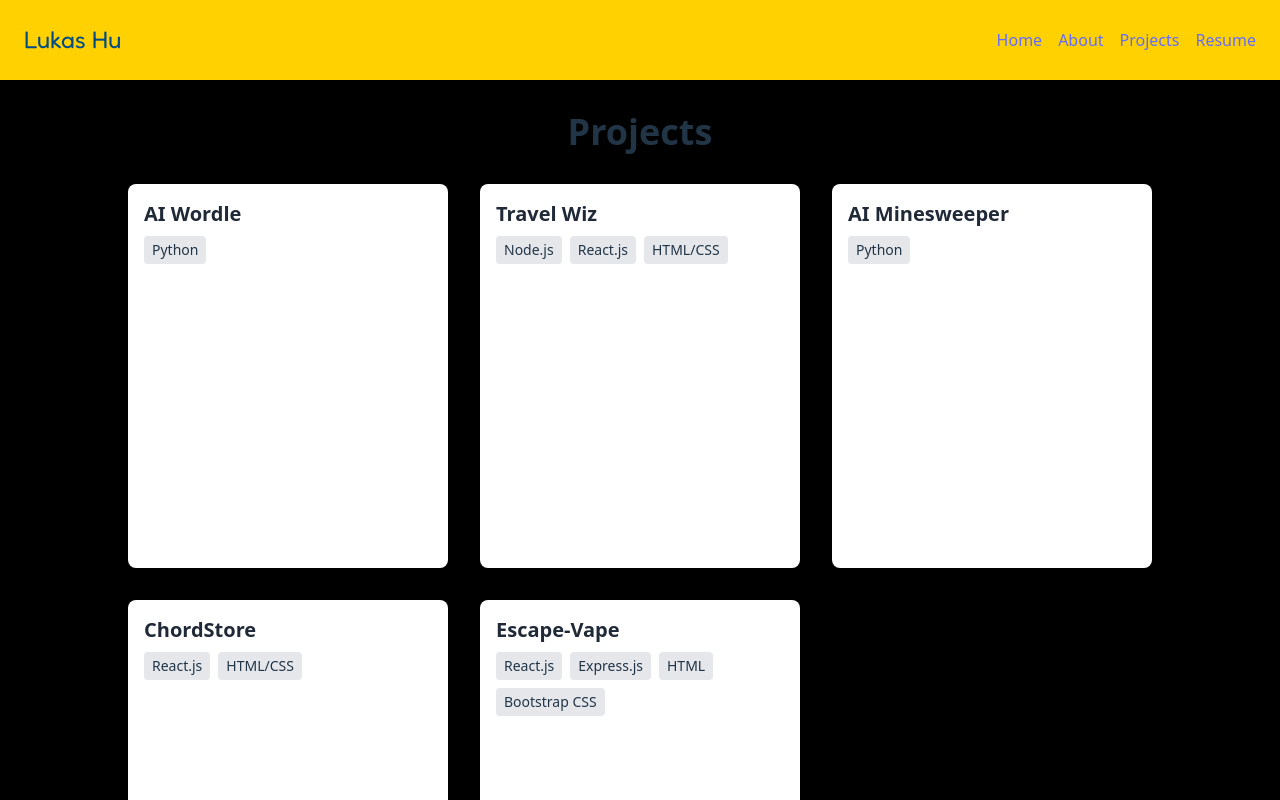
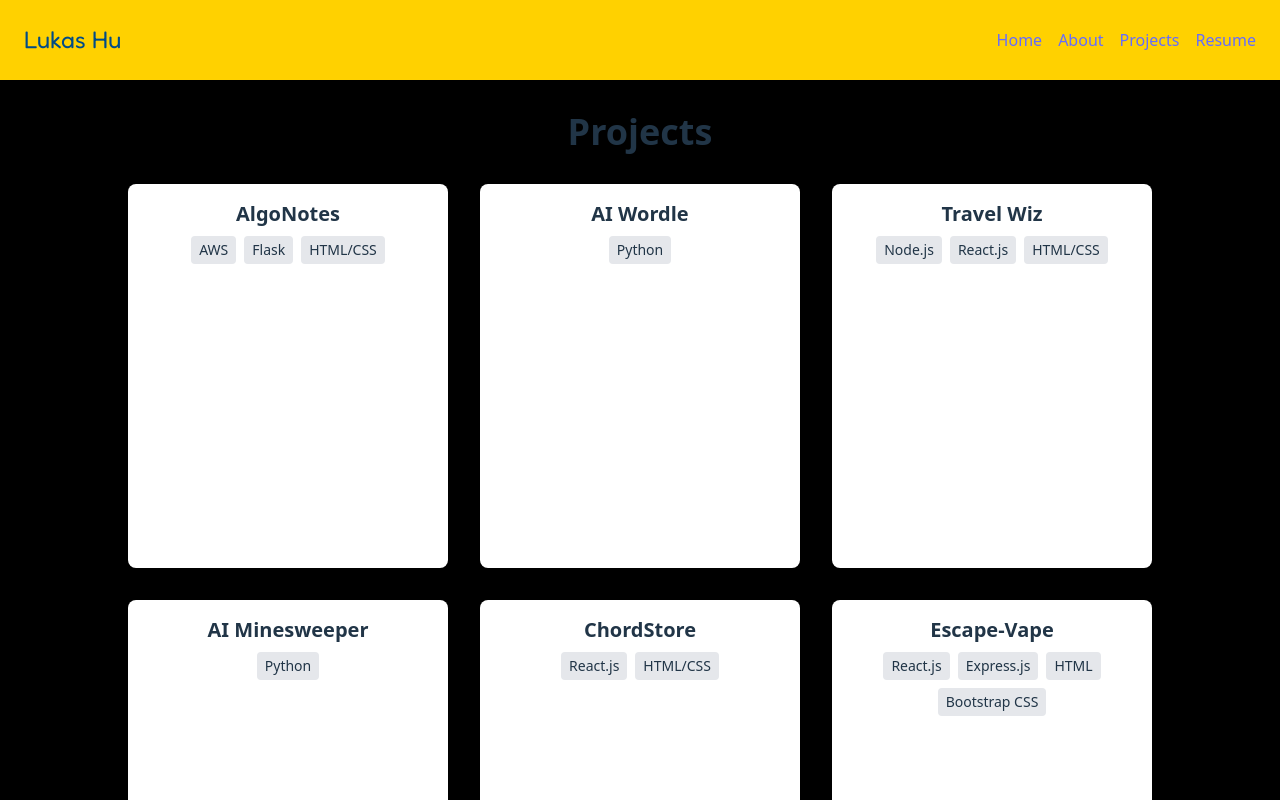
Before and after one commit to Lukas-L-Hu/Lukas-L-Hu.github.io, a React (Vite) app: page /Projects in a window 1280 px wide. Built offline with nearby package versions, Linux system fonts and the light colour scheme.

Commit message:
Fixed spacing and added instructions for project card when toggling

```diff
--- a/src/components/About.jsx
+++ b/src/components/About.jsx
@@ -4,7 +4,7 @@ import { motion } from 'framer-motion';
 
 export default function About() {
   return (
-    <div>
+    <div className="flex flex-col gap-y-16 pt-16 pb-20">
     <TextArea heading="Get to Know Me">
       <h2>Originally from the Washington, D.C. area, I have lived on the West Coast in both Las Vegas, NV and Orange County, CA. While I am still an East
         Coast kid at heart, I have really enjoyed life in the West. I have also had the privilege of traveling the world to places such as Taiwan, Austria, the Philippines,
--- a/src/components/Project.jsx
+++ b/src/components/Project.jsx
@@ -1,15 +1,15 @@
 import { useState } from "react";
 
-export default function ProjectCard({ title, description, imageUrl, techStack }) {
+export default function Project({ title, description, imageUrl, techStack }) {
   const [isFlipped, setIsFlipped] = useState(false);
 
   return (
     <div
-      className="flip-card w-80 h-96"
+      className="flip-card w-80 h-96 group cursor-pointer"
       onClick={() => setIsFlipped(!isFlipped)}
     >
       <div className={`flip-inner ${isFlipped ? "flipped" : ""}`}>
-        <div className="flip-front bg-white shadow-lg rounded-lg p-4">
+        <div className="flip-front bg-white shadow-lg rounded-lg p-4 flex flex-col">
           {imageUrl && (
             <img
               src={imageUrl}
@@ -17,9 +17,9 @@ export default function ProjectCard({ title, description, imageUrl, techStack })
               className="w-full h-36 object-cover rounded mb-4"
             />
           )}
-          <h2 className="text-xl font-bold text-gray-800 mb-2">{title}</h2>
+          <h1 className="text-xl font-bold text-black-900 mb-2">{title}</h1>
           {techStack && (
-            <ul className="flex flex-wrap gap-2">
+            <ul className="flex flex-wrap justify-center gap-2">
               {techStack.map((tech, index) => (
                 <li
                   key={index}
@@ -30,12 +30,13 @@ export default function ProjectCard({ title, description, imageUrl, techStack })
               ))}
             </ul>
           )}
+          {!isFlipped && (<p className="mt-auto text-sm text-center text-gray-500 opacity-0 group-hover:opacity-100 transition-opacity duration-300">Click to see the description of the project</p>)}
         </div>
 
         {/* Back */}
         <div className="flip-back bg-gray-100 shadow-lg rounded-lg p-4">
-          <h2 className="text-xl font-bold text-gray-800 mb-2">About</h2>
-          <p className="text-gray-700">{description}</p>
+          <h2 className="text-xl font-bold text-gray-800 mb-2"></h2>
+          <p className="text-gray-700 text-center">{description}</p>
         </div>
       </div>
     </div>
--- a/src/components/Projects.jsx
+++ b/src/components/Projects.jsx
@@ -3,14 +3,15 @@ import Project from "./Project";
 export default function Projects({ ription, imageUrl, techStack, repoLink, liveLink }) {
     return (
         <>
-        <div className="flex flex-col items-center px-4">
+        <div className="flex flex-col items-center px-4 pb-12">
             <h1 className="text-4xl font-bold my-8 text-center">Projects</h1>
-            <div className="grid grid-cols-1 sm:grid-cols-2 lg:grid-cols-3 gap-8 px-4">
-            <Project title="AI Wordle" techStack={["Python"]}/>
-            <Project title="Travel Wiz" techStack={["Node.js", "React.js", "HTML/CSS"]}/>
-            <Project title="AI Minesweeper" techStack={["Python"]}/>
-            <Project title="ChordStore" techStack={["React.js", "HTML/CSS"]}/>
-            <Project title="Escape-Vape" techStack={["React.js", "Express.js", "HTML", "Bootstrap CSS"]}/>
+            <div className="grid grid-cols-1 sm:grid-cols-2 lg:grid-cols-3 gap-8 px-4 text-center">
+            <Project title="AlgoNotes" techStack={["AWS", "Flask", "HTML/CSS"]} />
+            <Project title="AI Wordle" techStack={["Python"]} description={"An automated AI agent for solving Wordle in as efficient amount of guesses as possible."}/>
+            <Project title="Travel Wiz" techStack={["Node.js", "React.js", "HTML/CSS"]} description={"A React.js powered app that utilizes API calls to inform users of the best travel hacks and recommendations for users looking to travel."}/>
+            <Project title="AI Minesweeper" techStack={["Python"]} description={"An AI agent tasked for solving Minesweeper and avoiding the bombs."}/>
+            <Project title="ChordStore" techStack={["React.js", "HTML/CSS"]} description={"A storage app built for keeping track of creative chord progressions for music producers to go back to."}/>
+            <Project title="Escape-Vape" techStack={["React.js", "Express.js", "HTML", "Bootstrap CSS"]} description={"A web application built to combat nicotine addiction with different therapy and accountability methods such as daily logs, fun games, and virtual calls to therapists."}/>
             </div>
         </div>
         </>
--- a/src/components/TextArea.jsx
+++ b/src/components/TextArea.jsx
@@ -1,9 +1,9 @@
 export default function TextArea({ heading, children }) {
   return (
-    <div className="education-section my-12">
+    <div className="education-section">
       <div className="flex flex-col items-center justify-center text-center">
         <div className="heading-img-div mb-4">{/* optional image */}</div>
-        <h1 className="text-4xl font-fredoka text-[#5d2a42]">{heading}</h1>
+        <h1 className="text-4xl font-bold text-[#5d2a42] mt-0">{heading}</h1>
       </div>
 
       <div className="mt-8 p-6 rounded-xl shadow-lg bg-[#f4e2d8] max-w-4xl mx-auto text-[#5d2a42]">
```
